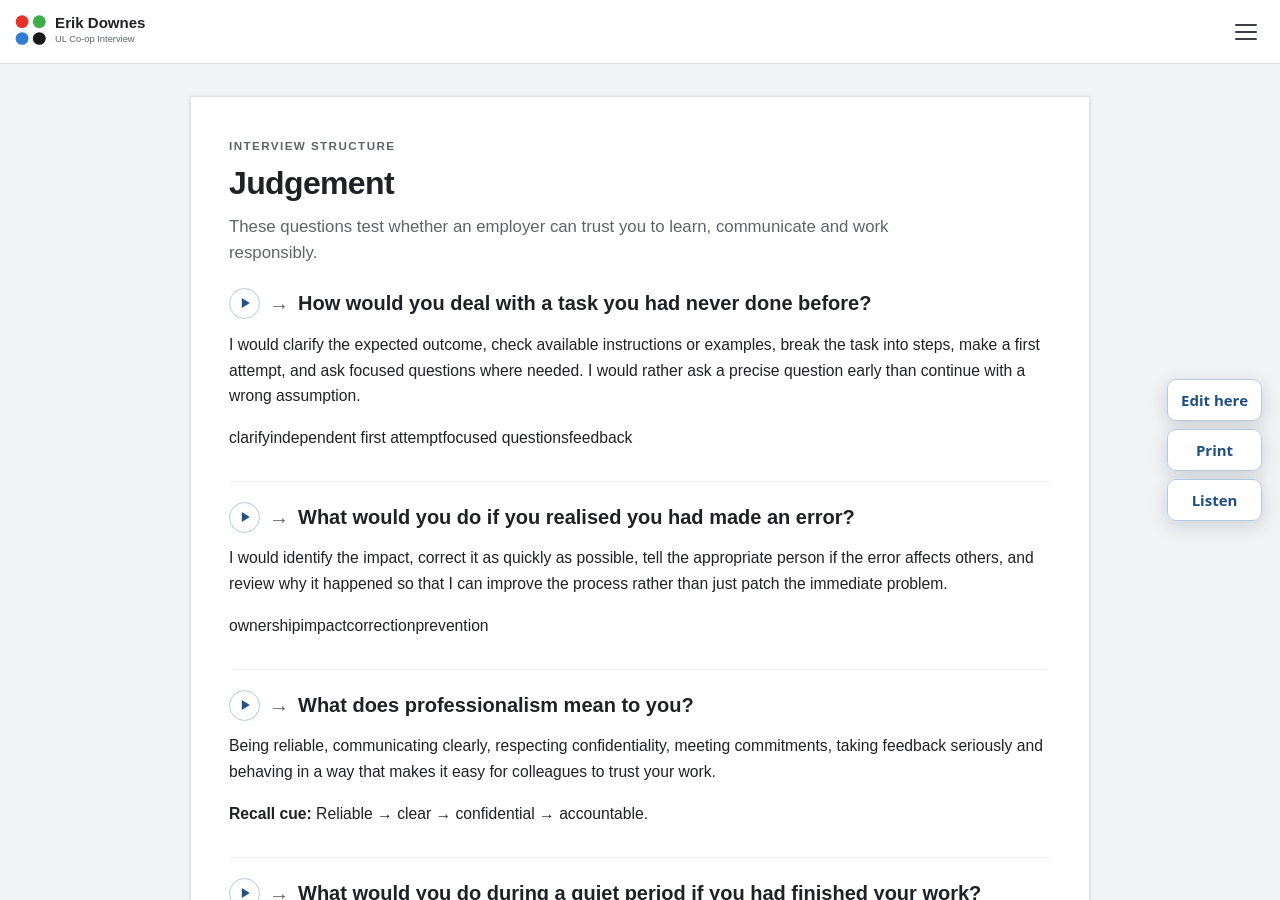
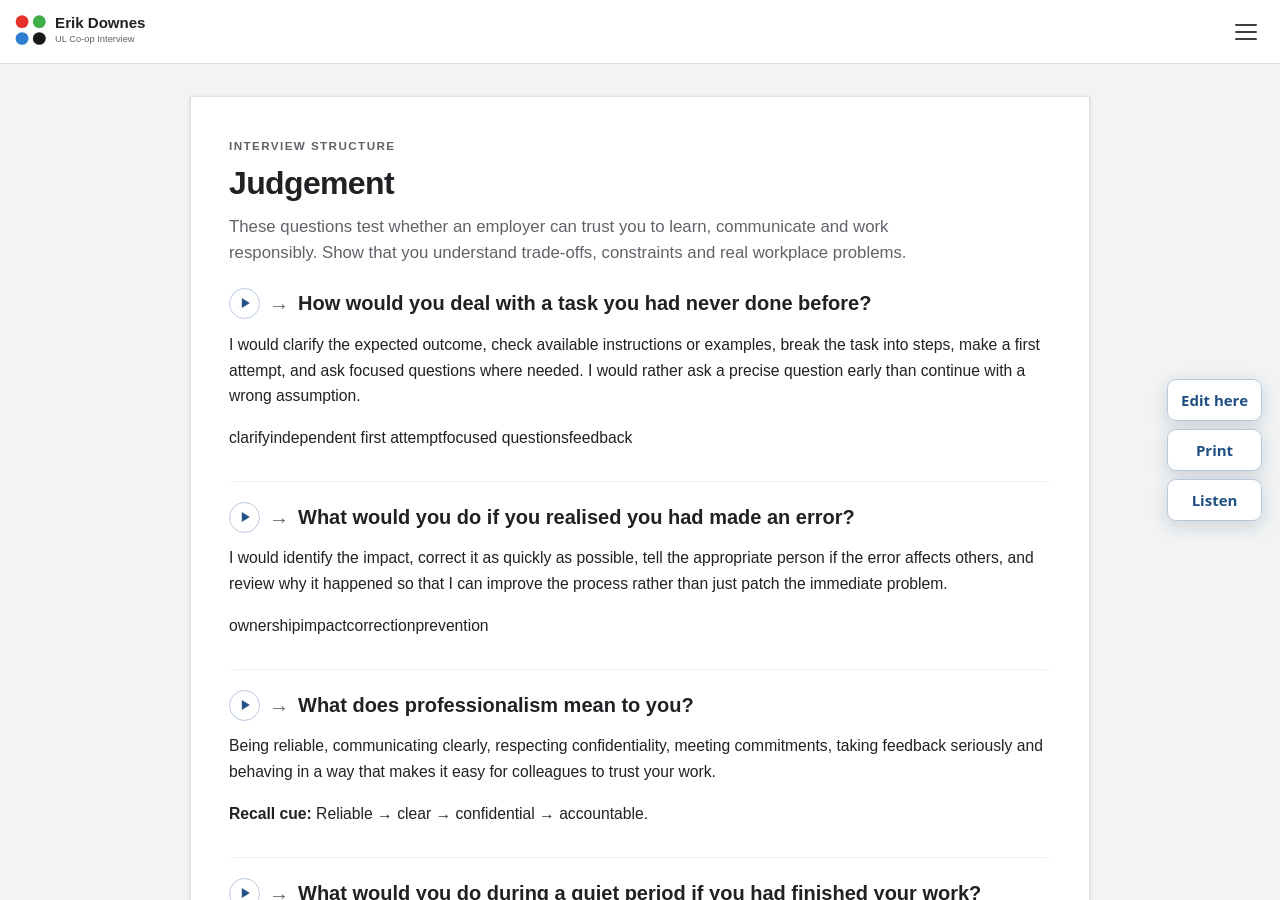
Before and after one commit to ronandownes/coop, a Jekyll site: the page built from judgement.md, in a window 1280 px wide and 900 px high. Built offline with Jekyll 4.4.1, drawn with Linux system fonts in a browser that asks for light colours.

Commit message:
Update judgement.md (via Pages CMS)

```diff
--- a/judgement.md
+++ b/judgement.md
@@ -4,8 +4,10 @@ handle: Judgement
 title: Judgement
 nav_order: 70
 eyebrow: INTERVIEW STRUCTURE
-intro: These questions test whether an employer can trust you to learn,
-  communicate and work responsibly.
+intro: >
+  These questions test whether an employer can trust you to learn, communicate
+  and work responsibly. Show that you understand trade-offs, constraints and
+  real workplace problems.
 ---
 ## New task | How would you deal with a task you had never done before?
 
@@ -29,24 +31,20 @@ Being reliable, communicating clearly, respecting confidentiality, meeting commi
 
 I would check that my current work is complete, ask whether there is anything else that needs attention, and use the time constructively to learn systems, review documentation or understand the wider work of the team rather than waiting passively.
 
-
 ## Priorities | What would you do if you were given several tasks at the same time?
 
 I would identify deadlines, importance and dependencies, then organise the work in priority order. If two important tasks genuinely conflicted, I would clarify priorities with the appropriate person rather than make an assumption.
 prioritise|deadlines|dependencies|clarify
-
 
 ## Deadline | What would you do if you thought you might miss a deadline?
 
 I would raise the issue early rather than wait until the deadline had passed. I would explain what remained to be done, identify any obstacles, and agree the best way to complete the work or adjust priorities.
 early communication|obstacles|priorities|completion
 
-
 ## Confidentiality | How would you handle confidential information?
 
 I would only access or share information where there was a legitimate work reason to do so, follow the organisation's procedures, and avoid discussing sensitive information in inappropriate settings.
 need to know|procedures|privacy|judgement
-
 
 ## AI work era | How is work changing in the age of AI?
 
```
